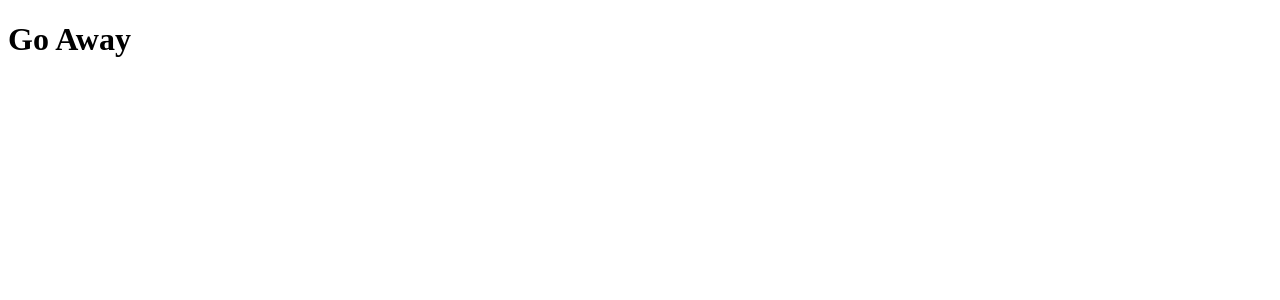
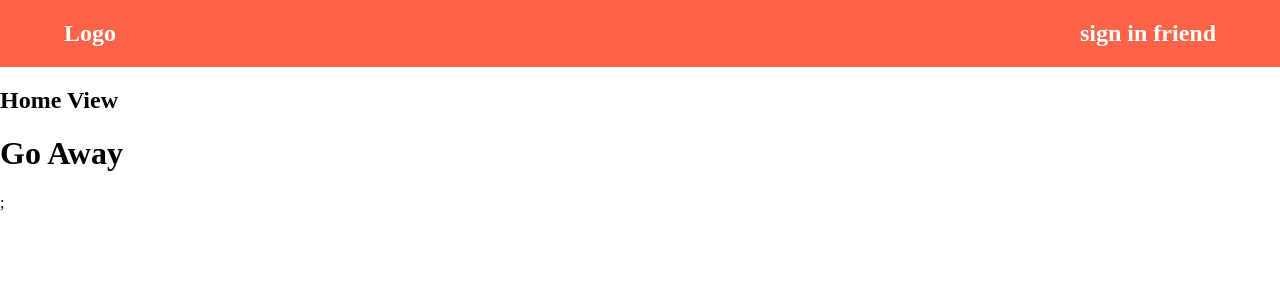
Before and after one commit to justin-w-soto/guestbook, a React app: page / in a window 1280 px wide. Shown: the top 300 px of the page. Built offline with nearby package versions, Linux system fonts and the light colour scheme.

Commit message:
added header and home components

```diff
--- a/src/App.jsx
+++ b/src/App.jsx
@@ -1,3 +1,20 @@
+import { Header } from './components/Layout/Header'
+import { Home } from './views/Home/Home'
+
+import react from 'react'
+
 export default function App() {
-  return <h1>Go Away</h1>;
+  return (
+    <>
+    <Header />
+    <Home />
+    <h1>Go Away</h1>;
+    </>
+
+  )
+
+
+
+
+
 }
--- a/src/components/Layout/Header.jsx
+++ b/src/components/Layout/Header.jsx
@@ -2,8 +2,9 @@ import React from 'react'
 
 export const Header = () => {
     return (
-        <div>
-
-        </div>
+        <span style={{color: 'white', background: 'tomato', marginTop: '0', display:'flex', justifyContent: 'space-between' , paddingInline: '4rem'  } } className='header'>
+            <h2 >Logo</h2>
+            <h2> sign in friend </h2>
+        </span>
     )
 }
--- a/src/index.html
+++ b/src/index.html
@@ -3,12 +3,13 @@
 
 <head>
   <meta charset="UTF-8">
+  <link rel="icon" href="./assets/cool.png" />
   <meta name="viewport" content="width=device-width, initial-scale=1.0">
   <meta http-equiv="X-UA-Compatible" content="ie=edge">
-  <title>react-template</title>
+  <title>GuestBook</title>
 </head>
 
-<body>
+<body style="margin: 0px; padding: 0px;">
   <div id="root"></div>
 </body>
 
--- a/src/index.jsx
+++ b/src/index.jsx
@@ -1,4 +1,6 @@
 import { render } from 'react-dom';
 import App from './App';
 
-render(<App />, document.getElementById('root'));
+render(
+<App />,
+document.getElementById('root'));
--- a/src/views/Home/Home.jsx
+++ b/src/views/Home/Home.jsx
@@ -3,7 +3,7 @@ import React from 'react'
 export const Home = () => {
     return (
         <div>
-
+           <h2>Home View</h2>
         </div>
     )
 }
```
Also changed, not shown: 1 other file (tests, documents, lock files or other folders).
